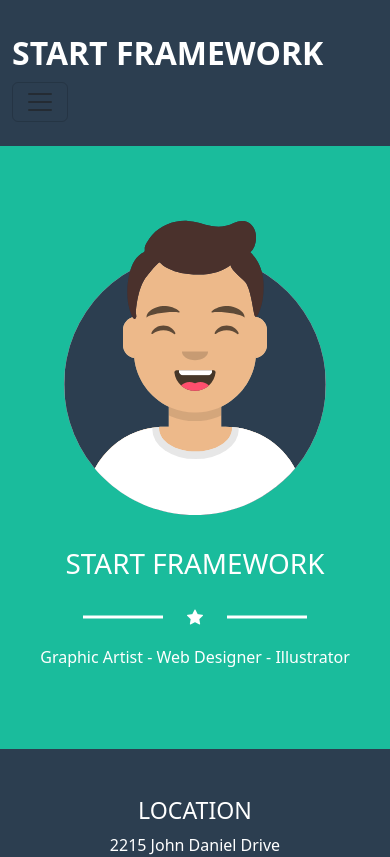
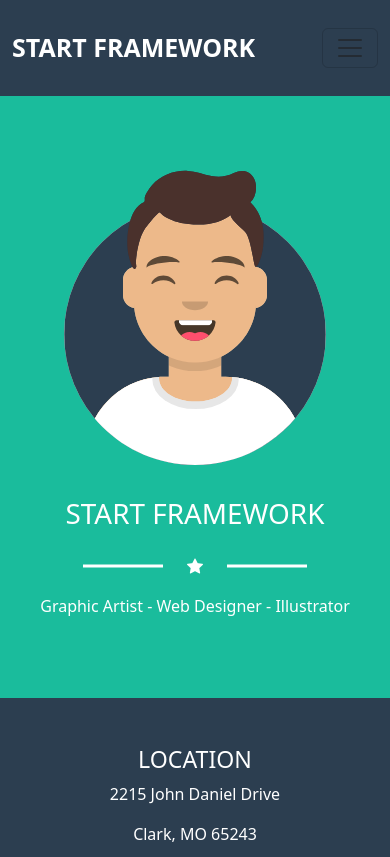
Before and after one commit to Eslam-Mohamed-G/Vite-React_Route, a React (Vite) app: page / in a window 390 px wide. Shown: the top 857 px of the page. Built offline with nearby package versions, Linux system fonts and the light colour scheme.

Commit message:
Navbar  style

```diff
--- a/src/Components/1_header/style.css
+++ b/src/Components/1_header/style.css
@@ -29,3 +29,10 @@
         max-width: fit-content !important;
     }
 }
+@media screen and (max-width: 425px) {
+    .navbar-brand, .navbar-brand:hover, .navbar-brand:focus{
+        color: var(--text-color);
+        font-size: 25px;
+        font-weight: 700;
+    }
+}
```
